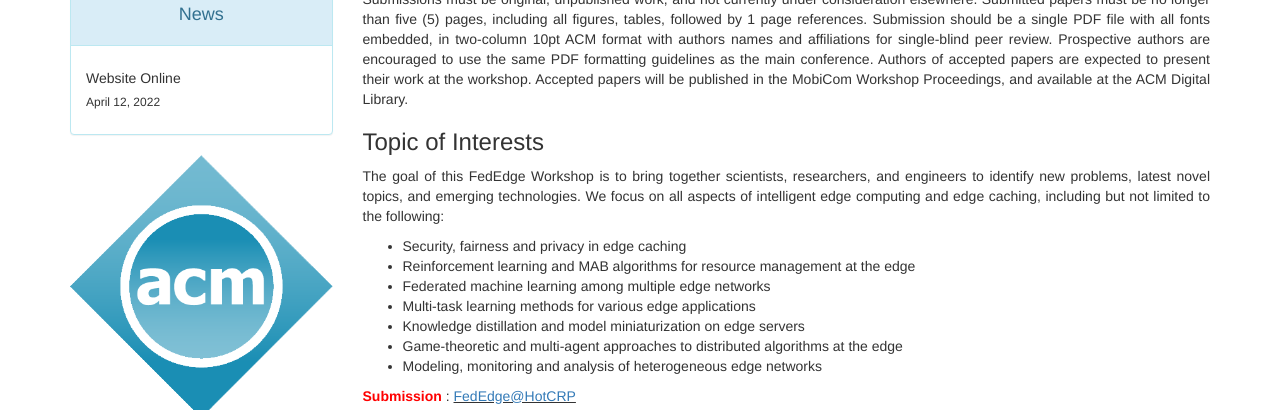
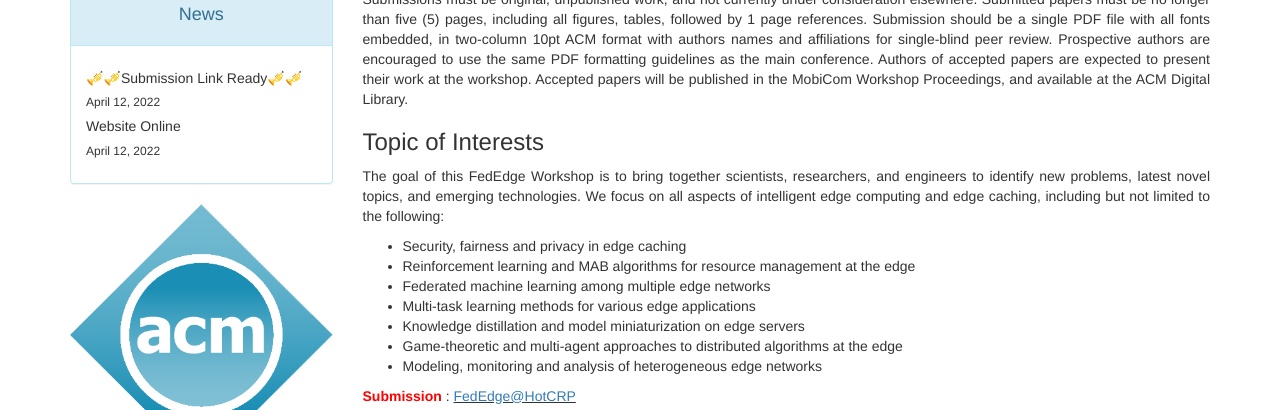
Before and after one commit to fededge2022/fededge.github.io, a plain HTML site: page call_for_papers.html in a window 1280 px wide. Shown: the part 690-1100 px from the top of the page. Drawn offline with Linux system fonts and the light colour scheme.

Commit message:
Add HOTCRP

```diff
--- a/call_for_papers.html
+++ b/call_for_papers.html
@@ -54,6 +54,8 @@
 							<h4 class="text-center">News</h4>
 						</div>
 						<div class="panel-body">
+              <h5>🎺🎺Submission Link Ready🎺🎺</h5>
+							<h6>April 12, 2022</h6>
 							<h5>Website Online</h5>
 							<h6>April 12, 2022</h6>
 
@@ -108,7 +110,7 @@
          </ul>
 
 
-        <p><span style="color:red"><b>Submission </b></span>: <u><a href="https://FedEdge.github.io">FedEdge@HotCRP</a></u></p>
+        <p><span style="color:red"><b>Submission </b></span>: <u><a href="https://mobicom22fededge.hotcrp.com/">FedEdge@HotCRP</a></u></p>
         <h3>Important Dates</h3>
         <ul>
           <li style="font-weight: bold;">Workshop Paper Submissions:  June 20, 2022</li>
```
Also changed, not shown: committee.html (+2 -0 lines), index.html (+2 -0 lines), 1 other file.
